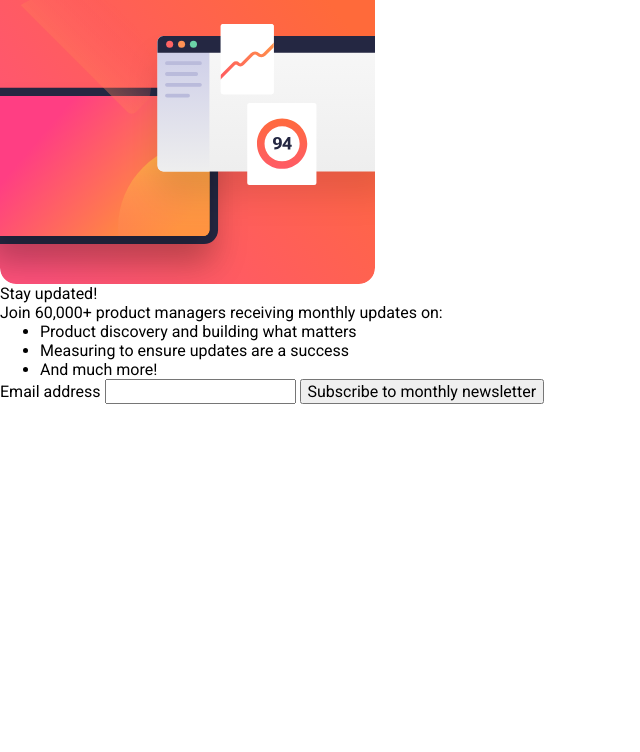
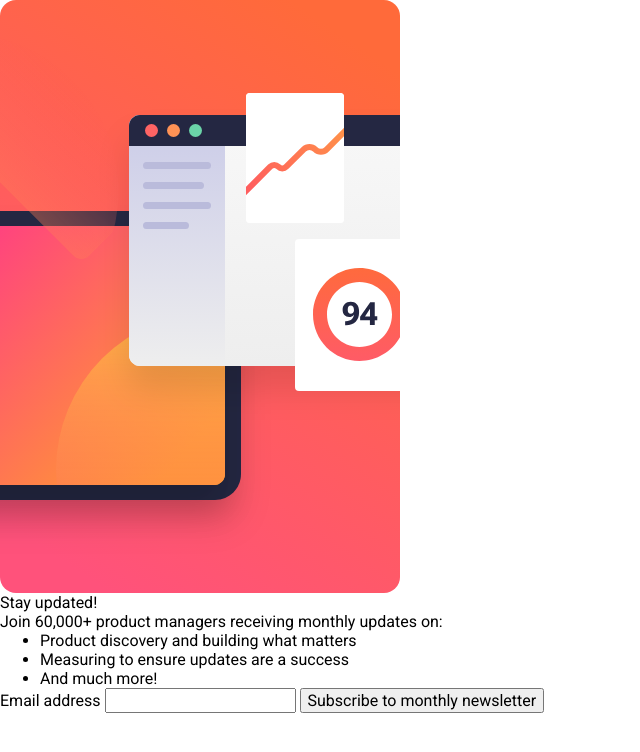
Before and after one commit to ryangholland/newsletter-sign-up-form, a plain HTML site: page index.html in a window 1280 px wide. Shown: the whole page, without its empty margins (0-640 px from the left). Drawn offline with Linux system fonts and the light colour scheme.

Commit message:
Set up responsive image with picture element and srcset

```diff
--- a/index.html
+++ b/index.html
@@ -25,10 +25,20 @@
     <main>
       <div class="main-container">
         <div class="img-container">
-          <img
-            src="/assets/images/illustration-sign-up-mobile.svg"
-            alt="Sign-up illustration"
-          />
+          <picture>
+            <source
+              media="(min-width:650px)"
+              srcset="./assets/images/illustration-sign-up-desktop.svg"
+            />
+            <source
+              media="(min-width:465px)"
+              srcset="./assets/images/illustration-sign-up-mobile.svg"
+            />
+            <img
+              src="./assets/images/illustration-sign-up-mobile.svg"
+              alt="Sign-up illustration"
+            />
+          </picture>
         </div>
         <div class="signup-container">
           <h1>Stay updated!</h1>
```
